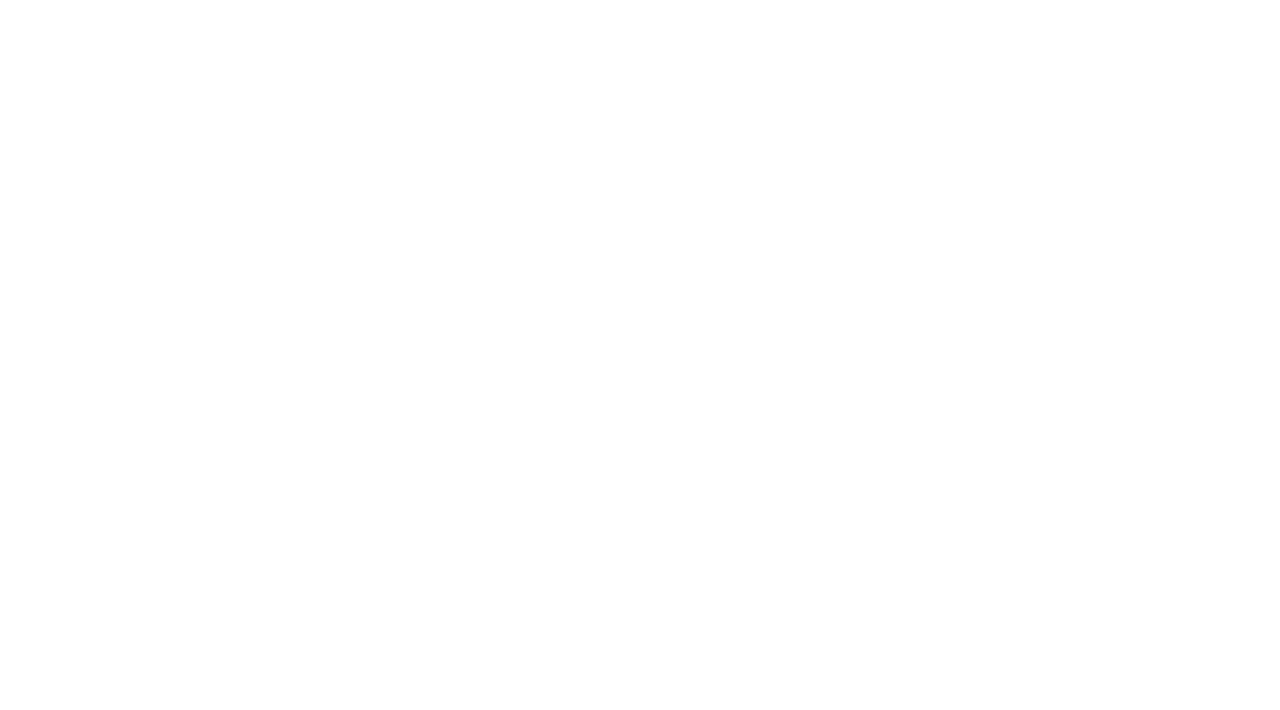
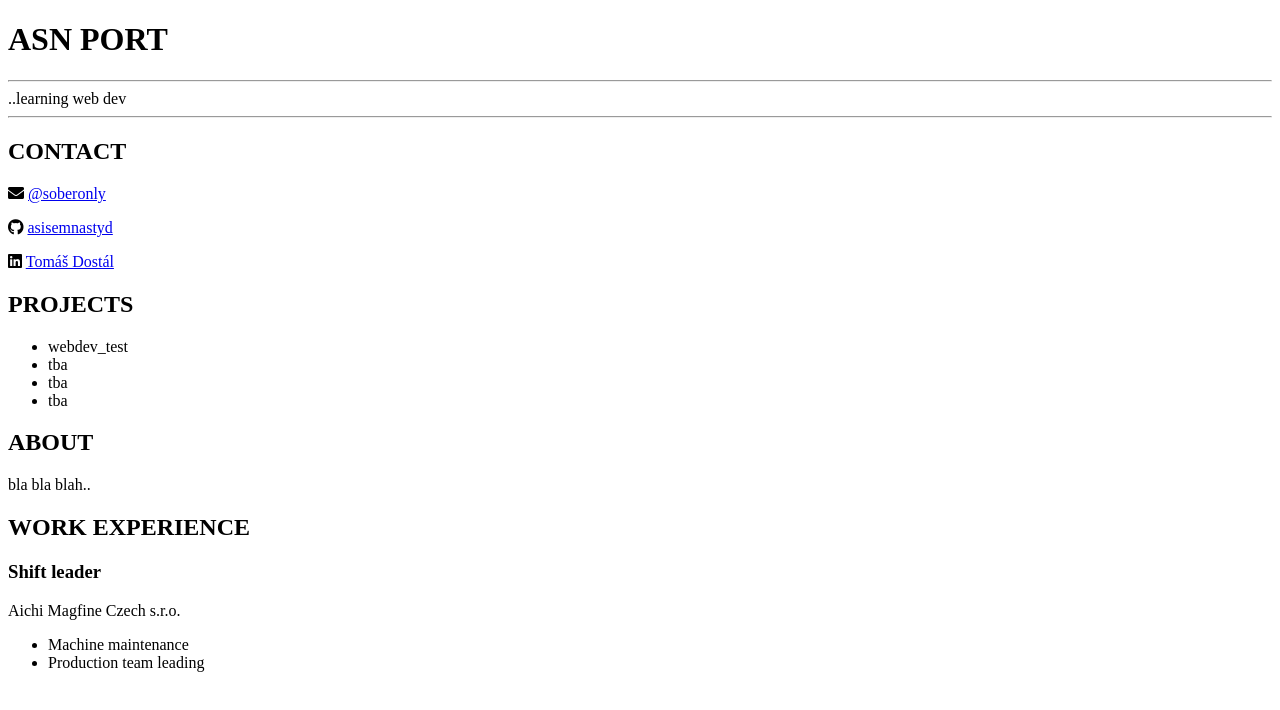
Before and after one commit to asisemnastyd/webdev_test, a plain HTML site: page my-resume/index.html in a window 1280 px wide. Drawn offline with Linux system fonts and the light colour scheme.

Commit message:
add structure of html

```diff
--- a/my-resume/index.html
+++ b/my-resume/index.html
@@ -1,11 +1,65 @@
 <!DOCTYPE html>
 <html>
     <head>
+        <meta charset="utf-8">
+        <meta http-equiv="X-UA-Compatible" content="IE=edge">
+        <meta name="viewport" content="width=device-width, initial-scale=1">
         <link href="style.css" rel="stylesheet">
         <link rel="stylesheet" href="https://cdnjs.cloudflare.com/ajax/libs/font-awesome/5.15.4/css/all.min.css">
         <title>ASISEMNASTYD</title>
     </head>
     <body>
+        <header id="header">
+            <h1>ASN PORT</h1>
+            <hr>
+            ..learning web dev
+            <hr>
+        </header>
+        <main>
+            <article id="mainLeft">
+                <section>
+                    <h2>CONTACT</h2>
+                    <p>
+                        <i class="fa fa-envelope" aria-hidden="true"></i>
+                        <a href="mailto:soberonly@icloud.top-level domain">@soberonly</a>
+                    </p>
+                    <p>
+                        <i class="fab fa-github" aria-hidden="true"></i>
+                        <a href="github.com/asisemnastyd">asisemnastyd</a>
+                    </p>
+                    <p>
+                        <i class="fab fa-linkedin" aria-hidden="true"></i>
+                        <a href="linkedin.com/in/tomáš-dostál-003289173">Tomáš Dostál</a>
+                    </p>
+                </section>
+                <section>
+                    <h2>PROJECTS</h2>
+                    <ul>
+                        <li>webdev_test</li>
+                        <li>tba</li>
+                        <li>tba</li>
+                        <li>tba</li>
+                    </ul>
+                </section>
+            </article>
+            <article id="mainRight">
+                <section>
+                    <h2>ABOUT</h2>
+                    <p>bla bla blah..</p>
+                </section>
+                <section>
+                    <h2>WORK EXPERIENCE</h2>
+                    <h3>Shift leader</h3>
+                    <p>
+                        Aichi Magfine Czech s.r.o.
+                    </p>
+                    <ul>
+                        <li>Machine maintenance</li>
+                        <li>Production team leading</li>
+                    </ul>
+                </section>
+            </article>
+        </main>
 
     </body>
 </html>
```
